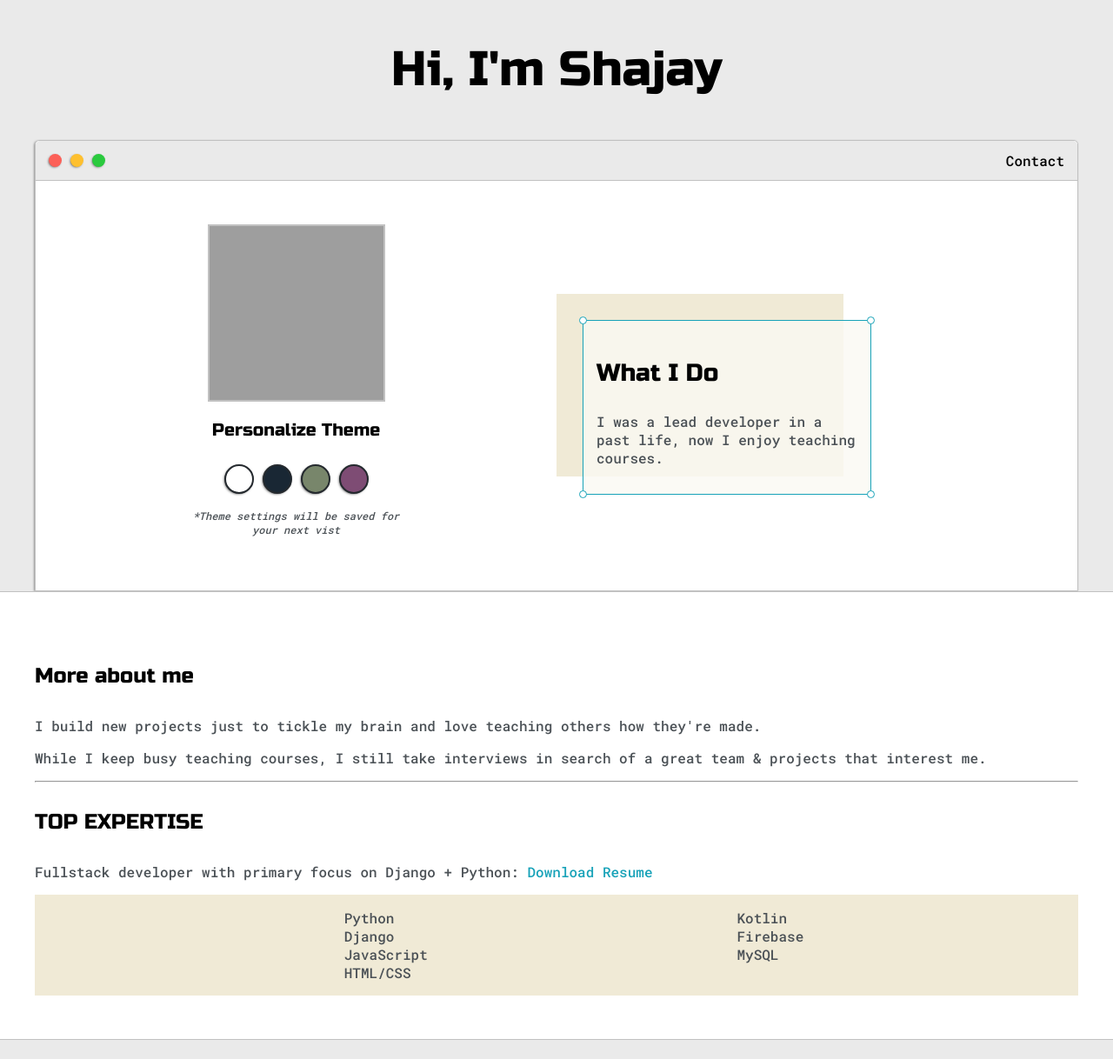
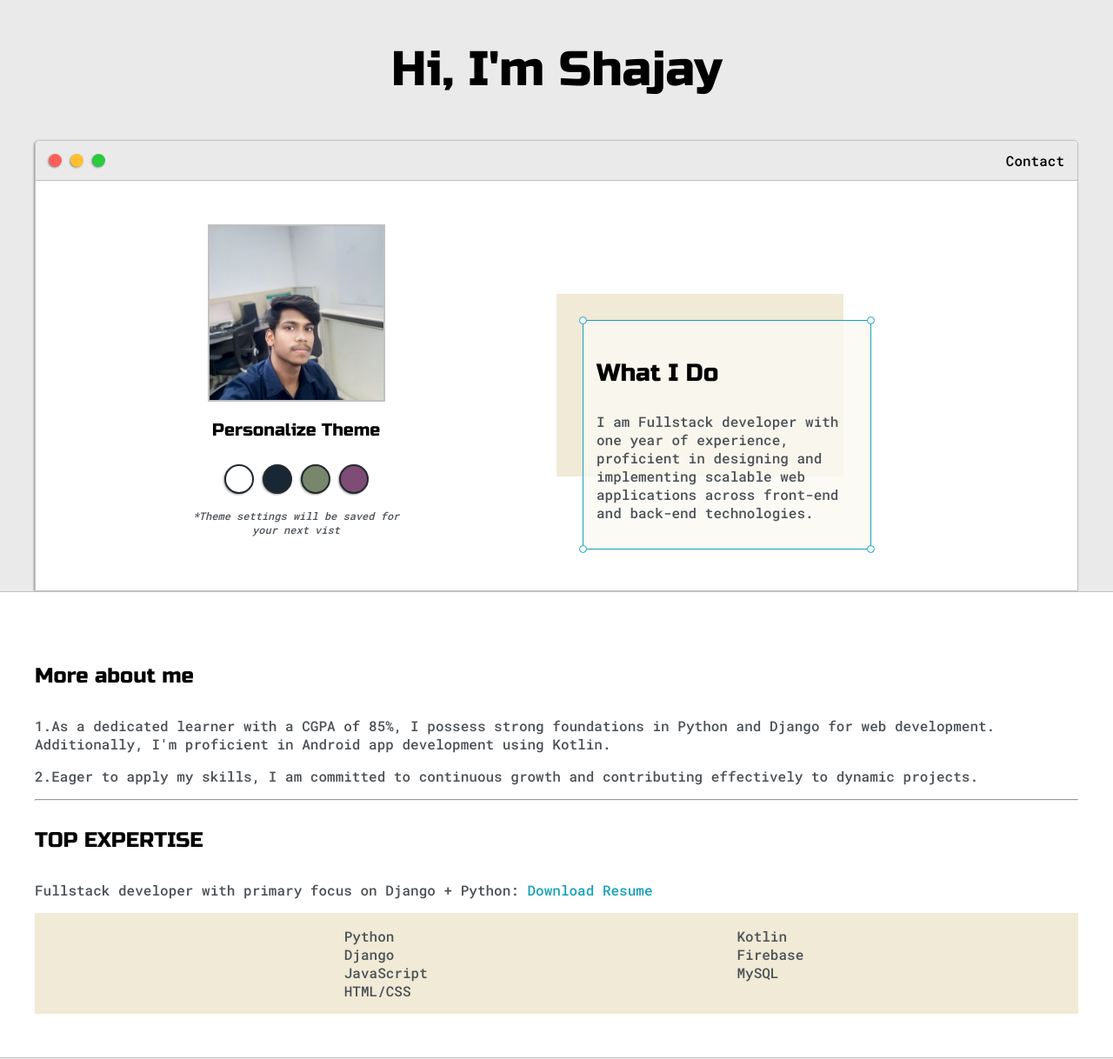
Before and after one commit to Shajay123/PORTFOLIO, a Django app: page / in a window 1280 px wide. Shown: the top 1218 px of the page at 87% size. Run offline with Django 5.2, Linux system fonts and the light colour scheme; data comes from the database, SQL or seed files in the repository; both versions use the stored data as it was after the commit; some libraries are stand-ins or nearby versions; grey boxes are pictures that could not be loaded.

Commit message:
second commit

```diff
--- a/app/templates/base/index.html
+++ b/app/templates/base/index.html
@@ -27,7 +27,7 @@
 				{% include 'base/navbar.html' %}
 
 				<div class="left-column">
-					<img id="profile_pic" src="{% static 'images/PXL_20240116_170530337.PORTRAIT.jpg' %}">
+					<img id="profile_pic" src="{% static 'images/WhatsApp Image 2024-01-31 at 3.36.30 PM.jpeg' %}">
 					<h5 style="text-align: center;line-height: 0;">Personalize Theme</h5>
 
 					<div id="theme-options-wrapper">
@@ -47,7 +47,7 @@
 							<div id="corner-tl" class="corner"></div>
 							<div id="corner-tr" class="corner"></div>
 							<h3>What I Do</h3>
-							<p>I was a lead developer in a past life, now I enjoy teaching courses.</p>
+							<p>I am Fullstack developer with one year of experience, proficient in designing and implementing scalable web applications across front-end and back-end technologies.</p>
 							<div id="corner-br" class="corner"></div>
 							<div id="corner-bl" class="corner"></div>
 						</div>
@@ -64,9 +64,9 @@
 				<div class="about-me">
 					<h4>More about me</h4>
 
-					<p>I build new projects just to tickle my brain and love teaching others how they're made.</p>
+					<p>    1.As a dedicated learner with a CGPA of 85%, I possess strong foundations in Python and Django for web development. Additionally, I'm proficient in Android app development using Kotlin. </p>
 
-					<p>While I keep busy teaching courses, I still take interviews in search of a great team & projects that interest me.</p>
+					<p>    2.Eager to apply my skills, I am committed to continuous growth and contributing effectively to dynamic projects.</p>
 
 
 					<hr>
--- a/app/templates/base/navbar.html
+++ b/app/templates/base/navbar.html
@@ -12,7 +12,7 @@
 
 
     <ul id="navigation">
-        <li><a href="{ % url 'home' %}#contact">Contact</a></li>
+        <li><a href="{% url 'home' %}#contact">Contact</a></li>
         {% if request.user.is_authenticated %}
             <li><a href="{% url 'create_post' %}">create post</a></li>
 
```
Also changed, not shown: db.sqlite3, static/images/WhatsApp Image 2024-01-31 at 3.36.30 PM.jpeg (added), static/images/images/API.webp (added), static/images/images/CRM.jpeg (added), static/images/images/DRF.png (added), static/images/images/selenium.png (added).
